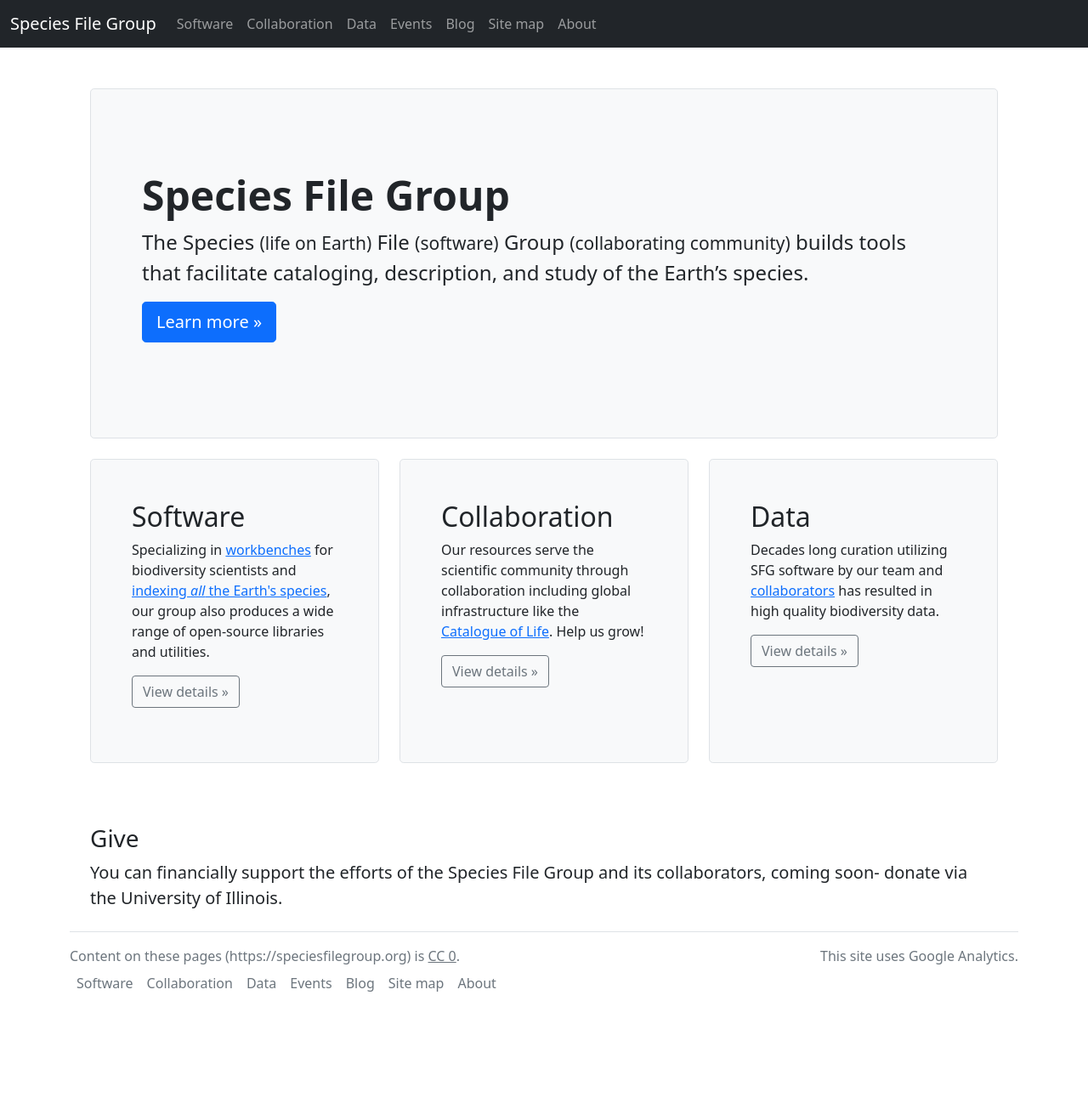
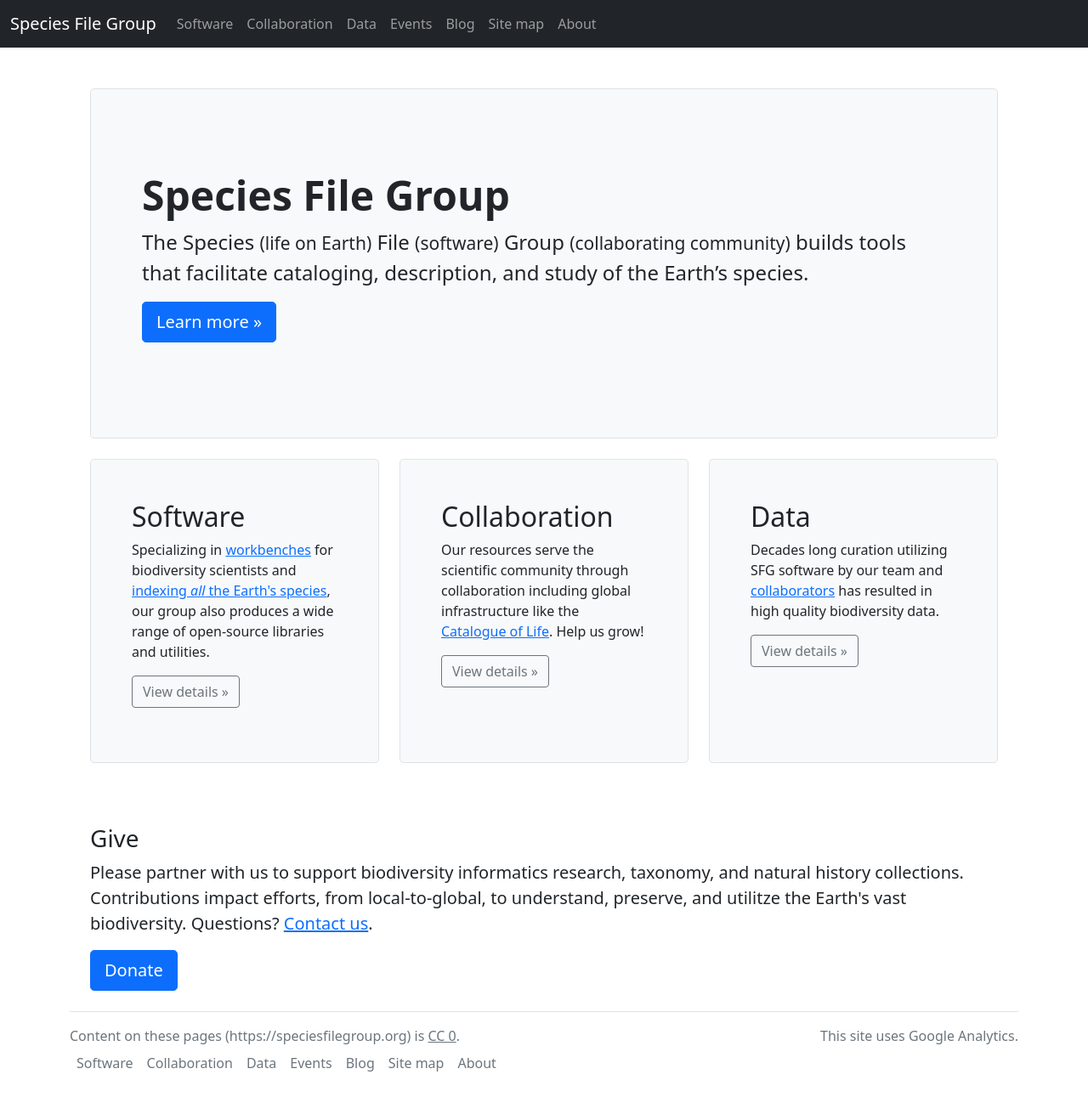
Before and after one commit to pnhogan/speciesfilegroup.github.io, a Jekyll site: the page built from index.html, in a window 1280 px wide. Shown: the whole page at 85% size. Built offline with Jekyll 4.4.1, drawn with Linux system fonts in a browser that asks for light colours; before the commit the page ends 1217 px from its top, so only the background shows below that.

Commit message:
Activate donation button

```diff
--- a/index.html
+++ b/index.html
@@ -44,7 +44,14 @@
   <div class="container pt-5">
     <div class="col-md-13">
       <h3>Give</h3>
-      <p class="lead">You can financially support the efforts of the Species File Group and its collaborators, coming soon- donate via the University of Illinois.</a></p>
+      <p class="lead">Please partner with us to support biodiversity informatics research, taxonomy, and natural history collections. Contributions impact efforts, from local-to-global, to understand, preserve, and utilitze the Earth's vast biodiversity. Questions?  <a href="/about">Contact us</a>.</p>
+      <form action="https://bbisqa.uif.uillinois.edu/PaymentPageTransferQA.aspx" method="post" name="giving_form" id="giving_form">
+
+        <input type="hidden" name="TRACKING_CODE" value="10547"> <!-- generates confirmation emails -->
+        <input type="hidden" name="FUND1" value="11338842/Species File Group Catalyzing Biodiversity Informatics Fund"> <!-- not crossreferenced with git fund -->
+
+        <button class="btn btn-primary btn-lg">Donate</button>
+      </form>
     </div>
   </div>
 
```
